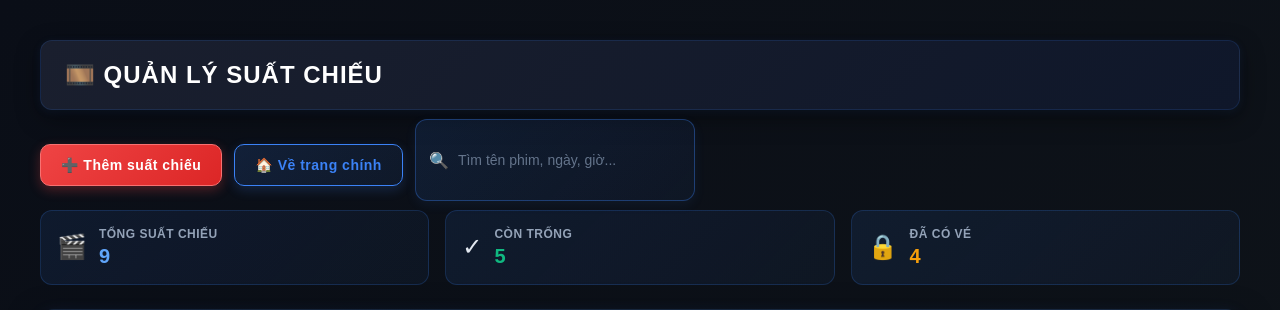
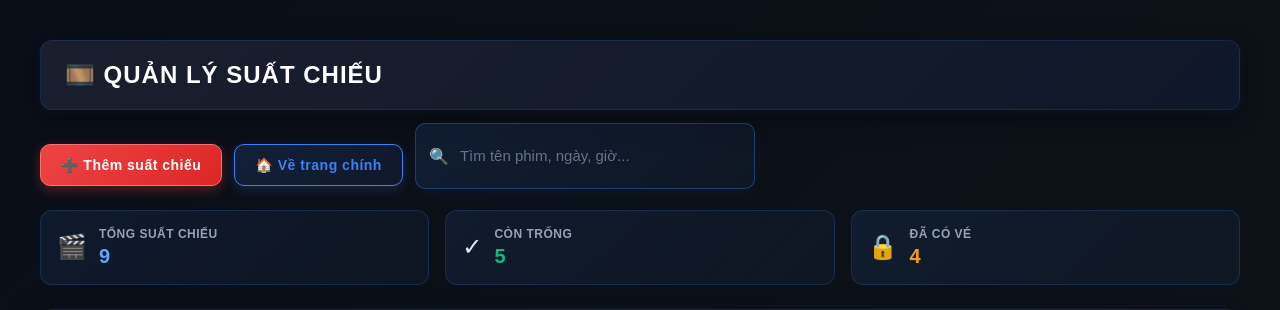
Before and after one commit to suplk3/DO-AN, a PHP site: page /admin/suat_chieu.php in a window 1280 px wide. Shown: the top 310 px of the page. Run offline with PHP 8.4, Linux system fonts and the light colour scheme; a user stored in the database is signed in; data comes from the database, SQL or seed files in the repository.

Commit message:
timkiemtimkiem

```diff
--- a/assets/css/features.css
+++ b/assets/css/features.css
@@ -8,29 +8,30 @@
 }
 
 .search-box {
-    /* fixed sensible width with responsive limits */
-    flex: 0 0 280px;
+    /* refined default width and responsive caps */
+    flex: 0 0 340px;
     min-width: 220px;
-    max-width: 360px;
+    max-width: 480px;
     position: relative;
     display: flex;
     align-items: center;
     width: auto;
+    height: 44px; /* keeps consistent vertical rhythm with buttons */
 }
 
 .search-box input {
     width: 100%;
-    padding: 14px 16px 14px 42px;
+    padding: 10px 14px 10px 44px;
     background: linear-gradient(135deg, rgba(59, 130, 246, 0.12) 0%, rgba(59, 130, 246, 0.06) 100%);
     border: 1.5px solid rgba(59, 130, 246, 0.35);
-    border-radius: 12px;
+    border-radius: 10px;
     color: #e2e8f0;
-    font-size: 14px;
-    font-weight: 500;
-    transition: all 0.3s cubic-bezier(0.4, 0, 0.2, 1);
+    font-size: 15px;
+    font-weight: 600;
+    transition: all 0.24s cubic-bezier(0.4, 0, 0.2, 1);
     outline: none;
-    height: 100%;
-    box-shadow: 0 4px 12px rgba(59, 130, 246, 0.08);
+    height: 44px;
+    box-shadow: 0 6px 18px rgba(59, 130, 246, 0.06);
 }
 
 .search-box input::placeholder {
@@ -240,7 +241,11 @@
     }
 
     .search-box {
+        /* full width on tablet / mobile */
+        flex: 1 1 auto;
         min-width: 100%;
+        max-width: 100%;
+        height: auto;
     }
 
     .stats-section {
```
